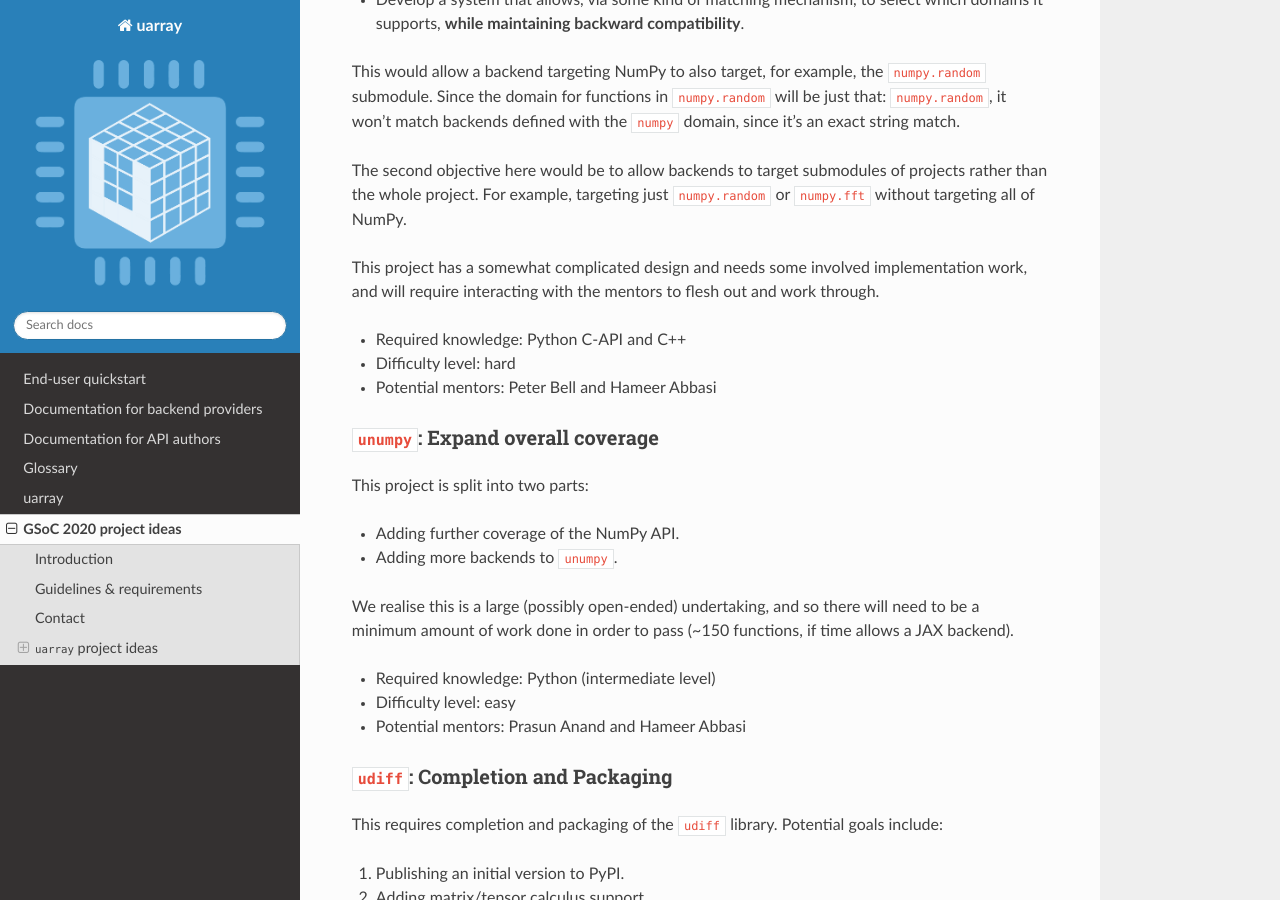
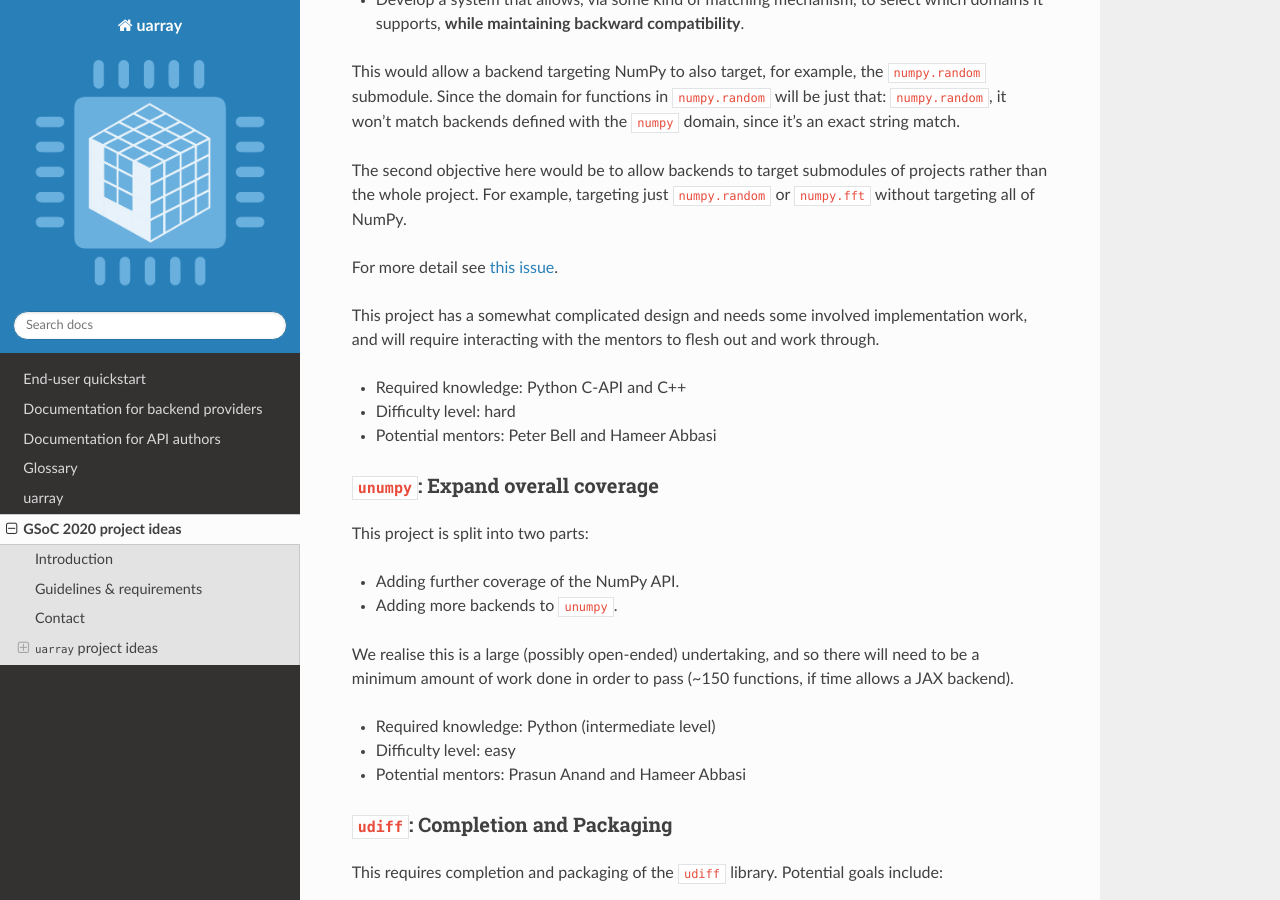
Before and after one commit to Quansight-Labs/uarray, a Sphinx documentation site: the page built from docs/gsoc2020_ideas.rst, in a window 1280 px wide and 900 px high, scrolled down 1873 px. Built offline with Sphinx 7.4.7 and the Read the Docs theme 2.0.0, drawn with Linux system fonts in a browser that asks for light colours; the version number could not be read and is left out.

Commit message:
Link GitHub issues.

```diff
--- a/docs/gsoc2020_ideas.rst
+++ b/docs/gsoc2020_ideas.rst
@@ -97,6 +97,8 @@ The second objective here would be to allow backends to target submodules
 of projects rather than the whole project. For example, targeting just
 ``numpy.random`` or ``numpy.fft`` without targeting all of NumPy.
 
+For more detail see `this issue <https://github.com/Quansight-Labs/uarray/issues/189>`_.
+
 This project has a somewhat complicated design and needs some involved
 implementation work, and will require interacting with the mentors to flesh
 out and work through.
```
